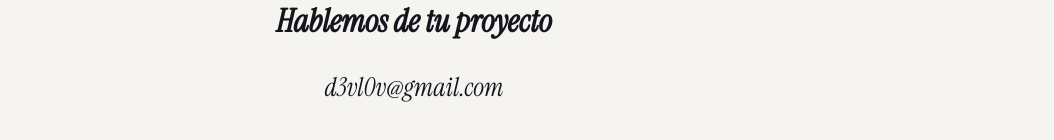
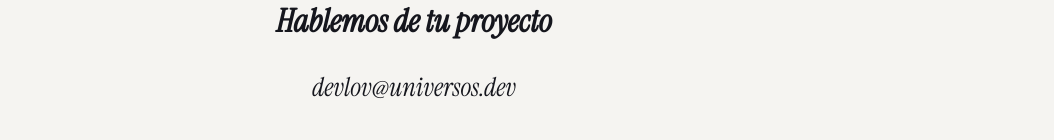
Before and after one commit to CHPaez/devlov, a React (Vite) app: page / in a window 1280 px wide. Shown: the part 1146-1286 px from the top of the page, without its empty margins (226-1280 px from the left). Built offline with nearby package versions, Linux system fonts and the light colour scheme.

Commit message:
fix: actualiza correo de contacto a devlov@universos.dev

```diff
--- a/src/components/CreativeLanding.tsx
+++ b/src/components/CreativeLanding.tsx
@@ -185,7 +185,7 @@ export function CreativeLanding({ onExitDark }: CreativeLandingProps) {
           <div style={eyebrowStyle}>Contacto</div>
           <h2 style={h2Style}>Hablemos de tu proyecto</h2>
           <a
-            href="mailto:d3vl0v@gmail.com"
+            href="mailto:devlov@universos.dev"
             style={{
               fontFamily: FONT_SERIF,
               fontStyle: 'italic',
@@ -195,7 +195,7 @@ export function CreativeLanding({ onExitDark }: CreativeLandingProps) {
               textDecoration: 'none',
             }}
           >
-            d3vl0v@gmail.com
+            devlov@universos.dev
           </a>
         </Reveal>
       </section>
--- a/src/components/LightLanding.tsx
+++ b/src/components/LightLanding.tsx
@@ -211,10 +211,10 @@ export function LightLanding({ onEnterDark }: LightLandingProps) {
           <div style={eyebrowStyle}>Contacto</div>
           <h2 style={h2Style}>Hablemos de tu proyecto</h2>
           <a
-            href="mailto:d3vl0v@gmail.com"
+            href="mailto:devlov@universos.dev"
             style={{ fontFamily: FONT_SERIF, fontStyle: 'italic', fontSize: 26, color: C.textPrimary, textDecoration: 'none' }}
           >
-            d3vl0v@gmail.com
+            devlov@universos.dev
           </a>
         </Reveal>
       </section>
```
